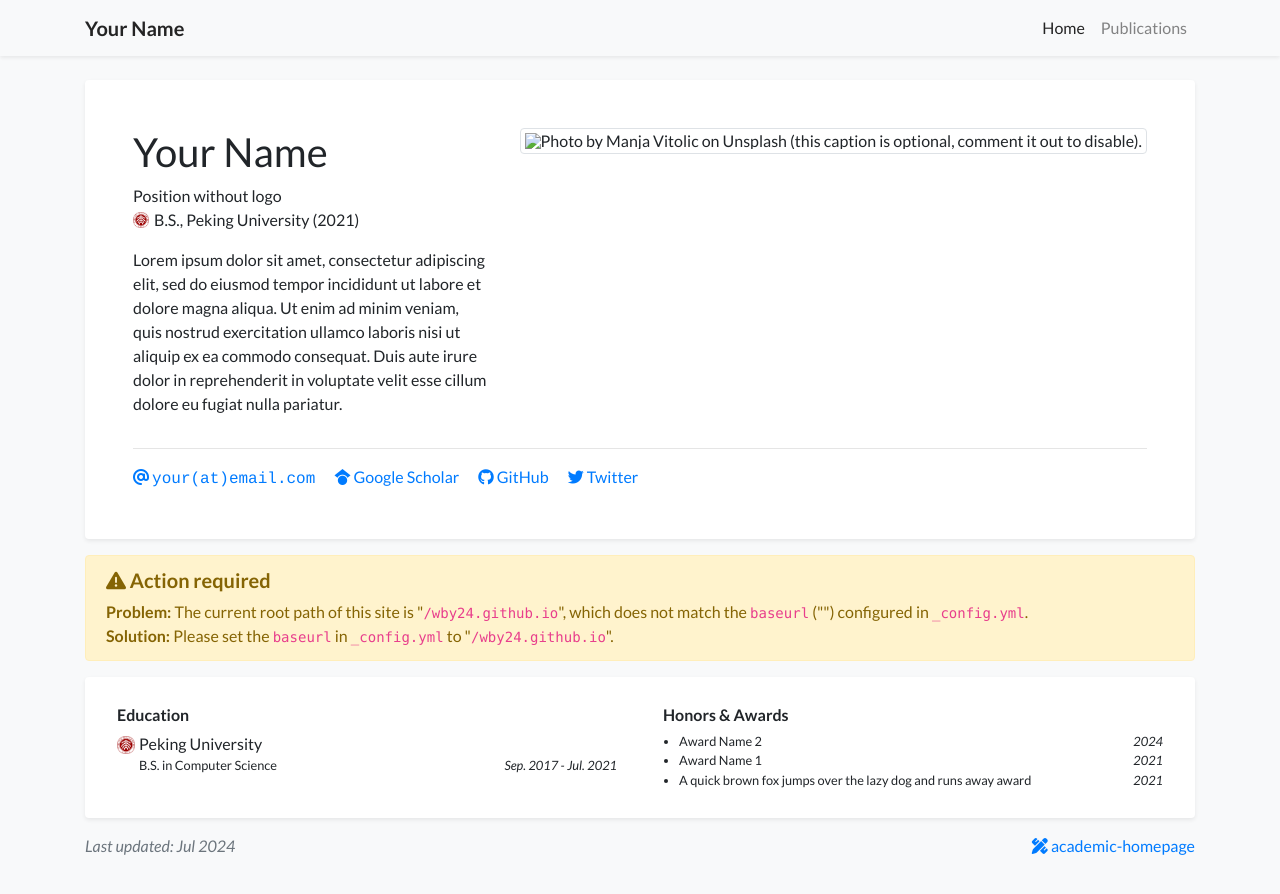
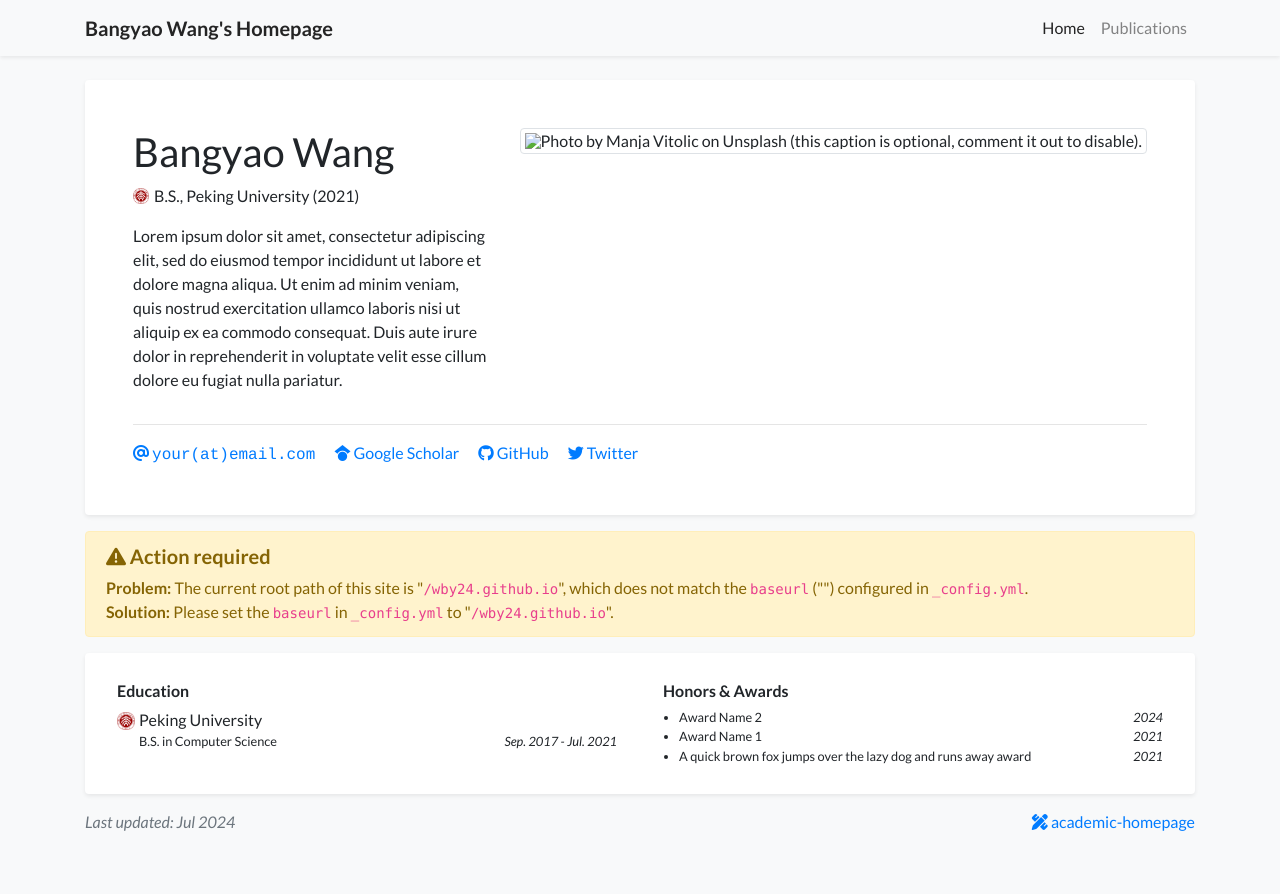
Before and after one commit to wby24/wby24.github.io, a Jekyll site: the page built from index.html, in a window 1280 px wide. Shown: the top 894 px of the page. Built offline with Jekyll 4.4.1, drawn with Linux system fonts in a browser that asks for light colours; a style sheet for code colours, icons or effects is not loaded.

Commit message:
Update profile.yml

```diff
--- a/_data/profile.yml
+++ b/_data/profile.yml
@@ -1,9 +1,9 @@
-primary_name: "Your Name"
+primary_name: "Bangyao Wang"
 secondary_name: ""
-navbar_name: "Your Name"
+navbar_name: "Bangyao Wang's Homepage"
 
 positions:
-- name: Position without logo
+#- name: Position without logo
 - logo: /assets/images/badges/PKU_red.png
   name: B.S., Peking University (2021)
 
```
